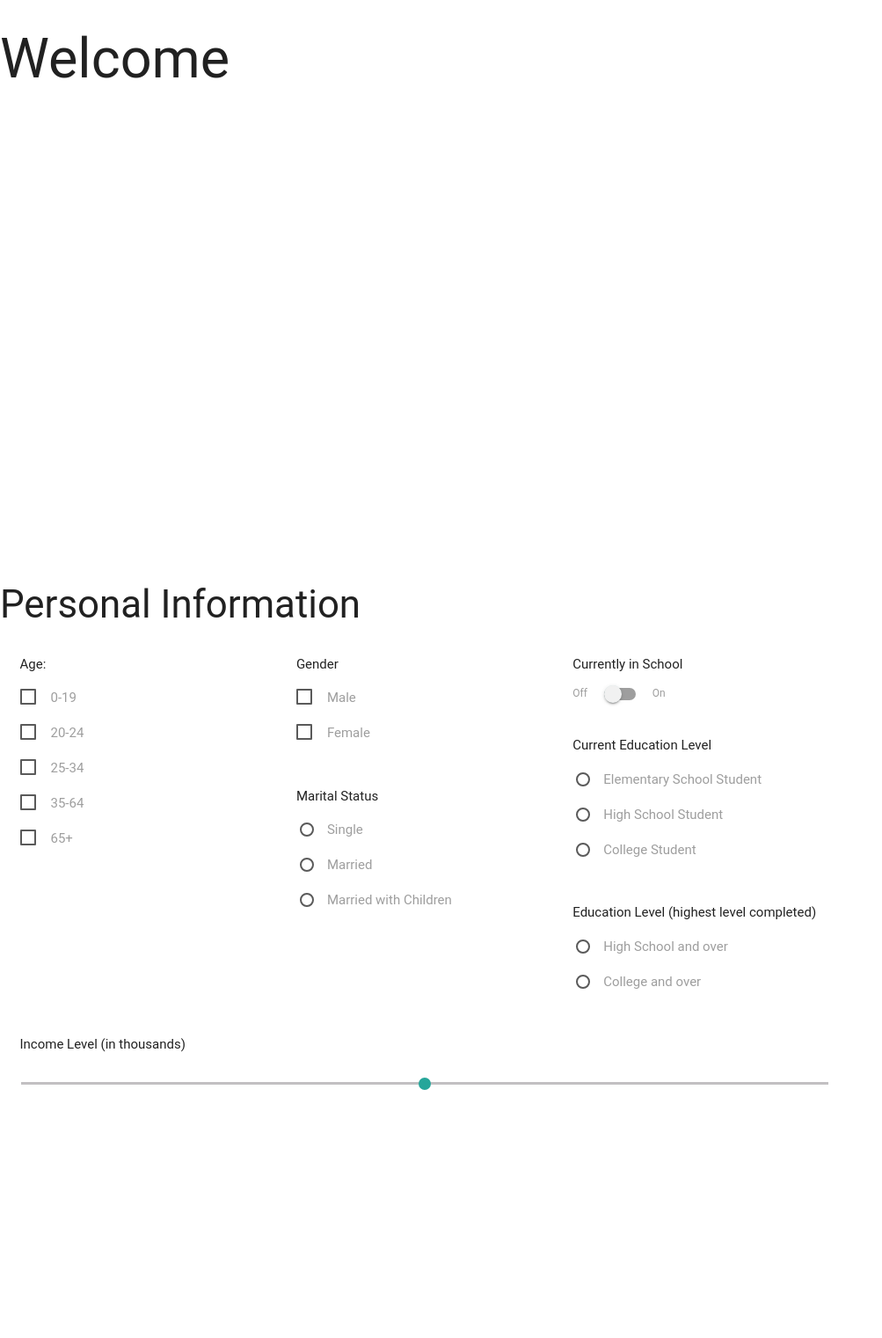
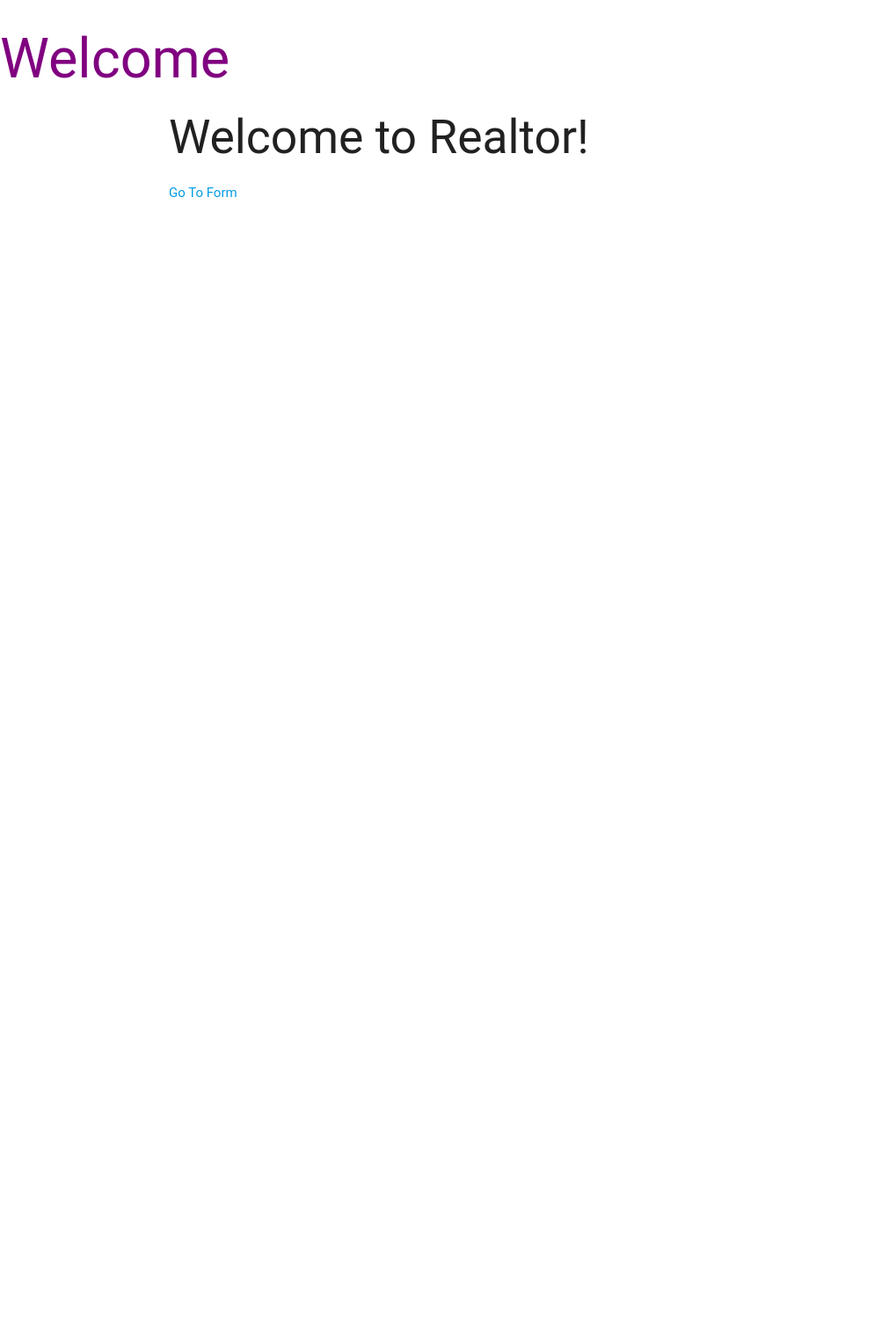
Before and after one commit to narwhals-2016/realtor, a Django app: page / in a window 1280 px wide. Shown: the top 1521 px of the page at 88% size, without its empty margins (0-1003 px from the left). After the commit the page ends 224 px from the top, so only its background shows below. Run offline with Django 3.2, Linux system fonts and the light colour scheme; some libraries are stand-ins or nearby versions; some web fonts are replaced.

Commit message:
added libraries and form questions

```diff
--- /dev/null
+++ b/project/tables/static/django_ajax.js
@@ -0,0 +1,33 @@
+(function( $ ){
+    function getCookie(name) {
+        var cookieValue = null;
+        if (document.cookie && document.cookie != '') {
+            var cookies = document.cookie.split(';');
+            for (var i = 0; i < cookies.length; i++) {
+                var cookie = jQuery.trim(cookies[i]);
+                // Does this cookie string begin with the name we want?
+                if (cookie.substring(0, name.length + 1) == (name + '=')) {
+                    cookieValue = decodeURIComponent(cookie.substring(name.length + 1));
+                    break;
+                }
+            }
+        }
+        return cookieValue;
+    };
+
+    function csrfSafeMethod(method) {
+        // these HTTP methods do not require CSRF protection
+        return (/^(GET|HEAD|OPTIONS|TRACE)$/.test(method));
+    }
+
+    var csrftoken = getCookie('csrftoken');
+
+    $.ajaxSetup({
+        crossDomain: false, // obviates need for sameOrigin test
+        beforeSend: function(xhr, settings) {
+            if (!csrfSafeMethod(settings.type)) {
+                xhr.setRequestHeader("X-CSRFToken", csrftoken);
+            }
+        }
+    });
+})( jQuery );
--- /dev/null
+++ b/project/tables/static/main.js
@@ -0,0 +1,38 @@
+
+$(document).ready(function(){
+	console.log("Hi there!")
+
+    $('.parallax').parallax();
+
+///// Register /////
+    $('#form_button').on('click', function(event){
+    	event.preventDefault();
+        var template = $('#form_template').html();
+        var renderM = Mustache.render(template);
+        $('#answer_div').html(renderM);
+    });
+
+  //   $('#answer_div').on('submit', '#register_form',function(event){
+  //   event.preventDefault();
+
+  //   var query_string = $(this).serialize() // returns all the data in your form
+
+  //   $.ajax({
+  //       method: "POST",
+  //       url: "register",
+  //       data: query_string,
+  //   }).done(function(data, status){
+
+		// if (data.success){
+		// 	////// if they registered then display the Login ////////
+  //               var template = $('#login-template').html();
+		//         var renderM = Mustache.render(template);
+		//         $('#answer_div').html(renderM);
+		//         $('#answer_div').append("<br><br>");
+		//         $('#answer_div').append(data.Message);
+  //           }
+  //       });
+  //   });
+
+
+});
--- /dev/null
+++ b/project/tables/static/style.css
@@ -0,0 +1,10 @@
+h1 {
+	color: purple;
+}
+
+.parallax-container {
+	height: 50vh;
+	margin-left: -3em;
+	margin-right: -3em;
+	background-color: purple;
+}
--- a/project/tables/templates/base.html
+++ b/project/tables/templates/base.html
@@ -1,4 +1,5 @@
 <!DOCTYPE html>
+{% load staticfiles %}
 <html lang="en">
 <head>
 	<meta charset="UTF-8">
@@ -7,11 +8,23 @@
 	<!-- Compiled and minified CSS -->
 	<link rel="stylesheet" href="https://cdnjs.cloudflare.com/ajax/libs/materialize/0.97.6/css/materialize.min.css">
 
+	<!-- jQuery -->
+	<script src="https://cdnjs.cloudflare.com/ajax/libs/jquery/2.2.3/jquery.min.js"></script>
+
 	<!-- Compiled and minified JavaScript -->
 	<script src="https://cdnjs.cloudflare.com/ajax/libs/materialize/0.97.6/js/materialize.min.js"></script>
 
+    <script src= "https://cdnjs.cloudflare.com/ajax/libs/mustache.js/2.2.1/mustache.min.js"></script>
+	<!-- neo-slider -->
+	<!-- <link href="static/nouislider.min.css" rel="stylesheet">
+	<script src="static/nouislider.min.js"></script>
+ -->
+    <link rel="stylesheet" type="text/css" href="{% static 'style.css' %}" />
+
+	<script src="{% static 'django_ajax.js'%}"></script>
+	<script src="{% static 'main.js'%}"></script>
+
 </head>
-
 <body>
 	<h1>Welcome</h1>
 
--- a/project/tables/templates/form.html
+++ b/project/tables/templates/form.html
@@ -1,27 +1,6 @@
-<!DOCTYPE html>
-<html lang="en">
-<head>
-	<meta charset="UTF-8">
-	<title>Relator</title>
+{%verbatim%}
+	<script id="form_template" type="x-tmpl-mustache">
 
-	<!-- Compiled and minified CSS -->
-	<link rel="stylesheet" href="https://cdnjs.cloudflare.com/ajax/libs/materialize/0.97.6/css/materialize.min.css">
-
-	<!-- jQuery -->
-	<script src="https://cdnjs.cloudflare.com/ajax/libs/jquery/2.2.3/jquery.min.js"></script>
-
-	<!-- Compiled and minified JavaScript -->
-	<script src="https://cdnjs.cloudflare.com/ajax/libs/materialize/0.97.6/js/materialize.min.js"></script>
-
-	<!-- neo-slider -->
-	<!-- <link href="static/nouislider.min.css" rel="stylesheet">
-	<script src="static/nouislider.min.js"></script>
- -->
-
-</head>
-
-<body>
-	<h1>Welcome</h1>
 
 <div class= "">
 	<div class="parallax-container">
@@ -29,12 +8,11 @@
 	</div>
 
 	<div class="section white">
-
 		<h3>Personal Information</h3>
 		  <div class="row">
 		    <form class="col s12">
 
-			    	<div class="col s3">
+		    	<div class="col s4">
 			      	<p>Age:</p>
 			      	<p>
 					  <input type="checkbox" id="0_19" />
@@ -58,7 +36,7 @@
 					</p><br>
 		    	</div>
 
-					<div class="col s3">
+				<div class="col s4">
 					<p>Gender</p>
 					<p>
 					<input type="checkbox" name="group" id="male" />
@@ -84,15 +62,15 @@
 				    </p><br>
 				</div>
 
-					<div class="col s3">
+				<div class="col s4">
 					<!-- want this to be conditional, if the switch is off you show education levels, if it is on you show options for current education -->
 				    <p>Currently in School</p>
 					  <div class="switch">
 					    <label>
-						      Off
+					      No
 					      <input type="checkbox">
 					      <span class="lever"></span>
-						      On
+					      Yes
 					    </label>
 					  </div><br>
 
@@ -132,11 +110,92 @@
 	<div class="parallax-container">
 		<div class="parallax"><img src="static/Bridge.jpg"></div>
 	</div>
+
+	<div class="section white">
+		<h3>Home Preferences</h3>
+		  <div class="row">
+		    <form class="col s12">
+
+		    	<div class="col s4">
+			      	<p>Type:</p>
+			      	<p>
+					  <input type="checkbox" id="0_2" />
+					  <label for="0_2">Single Unit</label>
+					</p>
+			      	<p>
+					  <input type="checkbox" id="3_10" />
+					  <label for="3_10">Small Building</label>
+					</p>
+			      	<p>
+					  <input type="checkbox" id="10+" />
+					  <label for="10+">Larger Building</label>
+					</p><br>
+
+					<p>Type of Ownership</p>
+					<p>
+				      <input class="with-gap" name="group3" type="radio" id="purchase"  />
+				      <label for="purchase">Purchase</label>
+				    </p>
+					<p>
+				      <input class="with-gap" name="group3" type="radio" id="rent"  />
+				      <label for="rent">Rent</label>
+				    </p><br>
 		    	</div>
 
+				<div class="col s4">
+					<p>Number of Rooms</p>
+					<p>
+					<input type="checkbox" name="group4" id="3-" />
+					<label for="3-">3 or Less</label>
+					</p>
+					<p>
+					<input type="checkbox" name="group4" id="4+" />
+					<label for="4+">4 or More</label>
+					</p><br><br><br>
+
+					<p>Price Range</p>
+					<!-- also want this to be able to change scales depending on buy or rent choice -->
+				    <p class="range-field">
+				      <input type="range" id="income" min="900" max="2000" />
+				    </p><br>
+				</div>
+
+				<div class="col s4">
+			      	<p>Building Age:</p>
+			      	<p>
+					  <input type="checkbox" id="1970" />
+					  <label for="1970">Before 1970</label>
+					</p>
+			      	<p>
+					  <input type="checkbox" id="2000" />
+					  <label for="2000">Before 2000</label>
+					</p>
+			      	<p>
+					  <input type="checkbox" id="2000+" />
+					  <label for="2000+">After 2000</label>
+					</p><br>
+
+					<!-- want this to be conditional, if the switch is off you show education levels, if it is on you show options for current education -->
+				    <p>Vehicles</p>
+					  <div class="switch">
+					    <label>
+					      1 or Less
+					      <input type="checkbox">
+					      <span class="lever"></span>
+					      2 or More
+					    </label>
+					  </div><br>
+				</div>
+
+			</div>
+
+		<div class="parallax-container">
+			<div class="parallax"><img src="static/Bridge.jpg"></div>
+		</div>
+
+    </div>
     </form>
   </div>
 
-
-</body>
-</html>
+	</script>
+{%endverbatim%}
--- /dev/null
+++ b/project/tables/templates/index.html
@@ -0,0 +1,14 @@
+{% extends "base.html" %}
+{% block content %}
+
+<div class="container">
+    <div id="answer_div">
+		<h2 id="welcome"> Welcome to Realtor!</h2>
+
+		<a href="/form" id="form_button">Go To Form</a>
+    </div>
+</div>
+
+{% include "form.html"%}
+
+{% endblock content %}
--- a/project/tables/urls.py
+++ b/project/tables/urls.py
@@ -4,7 +4,7 @@
 
 urlpatterns = [
     url(r'^$', views.Index.as_view(), name='index'),
-
+    url(r'^form$', views.Form.as_view(), name='form'),
     # url(r'^register$', views.Register.as_view(), name='register'),
     # url(r'^login$', views.Login.as_view(), name='login'),
     # url(r'^logout$', views.Logout.as_view(), name='logout'),
--- a/project/tables/views.py
+++ b/project/tables/views.py
@@ -17,4 +17,10 @@
 class Index(View):
     def get(self, request):
 
+        return render(request, "index.html")
+
+
+class Form(View):
+    def get(self, request):
+
         return render(request, "form.html")
```
Lines whose indentation alone changed are shown as unchanged.
